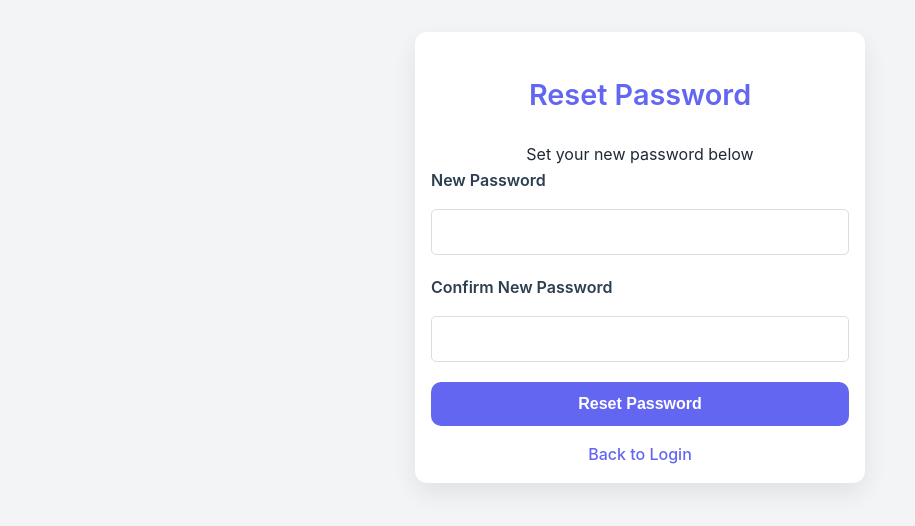
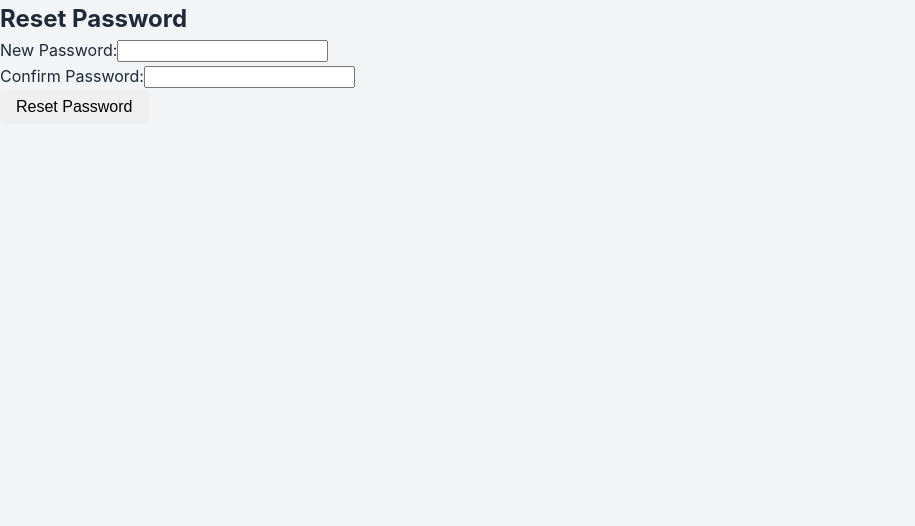
Before and after one commit to Aryan-Kamboj11/ThaparGptWeb, a React (Create React App) app in the folder thapargpt-frontend/: page /#/reset-password/1 in a window 1280 px wide. Shown: the top 526 px of the page, without its empty margins (0-915 px from the left). Built offline with nearby package versions, Linux system fonts and the light colour scheme.

Commit message:
Refactor password reset components: streamline code, enhance error handling, and improve user feedback for password reset functionality

```diff
--- a/thapargpt-frontend/src/components/ForgotPassword.js
+++ b/thapargpt-frontend/src/components/ForgotPassword.js
@@ -1,71 +1,47 @@
 import React, { useState } from 'react';
-import { Link } from 'react-router-dom';
-import api from '../api'; // Adjust the path based on your project
+import axios from 'axios';
 
-const ForgotPassword = () => {
+export default function ForgetPassword() {
   const [email, setEmail] = useState('');
   const [message, setMessage] = useState('');
-    const [error, setError] = useState('');
-    const [isLoading, setIsLoading] = useState(false);
+  const [resetLink, setResetLink] = useState('');
 
   const handleSubmit = async (e) => {
     e.preventDefault();
-        setIsLoading(true);
-        setError('');
     setMessage('');
+    setResetLink('');
 
     try {
-            const res = await api.post('/api/forgot-password', { email });
-            setMessage(res.data.message || 'Password reset instructions sent to your email.');
+      const res = await axios.post('/api/forget-password', { email });
+      setMessage(res.data.message);
+      setResetLink(res.data.resetLink); // You can show this or send by email in production
     } catch (err) {
-            setError(err.response?.data?.error || 'Failed to send reset link. Please try again.');
-        } finally {
-            setIsLoading(false);
+      setMessage(err.response?.data?.message || 'Something went wrong');
     }
   };
 
   return (
-        <div className="auth-container">
-            <h2>Forgot Password</h2>
-            <p className="text-center mt-3">Enter your email to reset your password</p>
-
-            {message && (
-                <div className="success-message">
-                    {message}
-                </div>
-            )}
-            {error && (
-                <div className="error-message">
-                    {error}
-                </div>
-            )}
-
+    <div>
+      <h2>Forget Password</h2>
       <form onSubmit={handleSubmit}>
-                <div className="form-group">
-                    <label>Email Address</label>
+        <label>
+          Email:
           <input
             type="email"
-                        className="form-control"
             value={email}
-                        onChange={(e) => setEmail(e.target.value)}
+            onChange={e => setEmail(e.target.value)}
             required
           />
-                </div>
-
-                <button
-                    type="submit"
-                    className="btn btn-primary btn-block mt-3"
-                    disabled={isLoading}
-                >
-                    {isLoading ? 'Sending...' : 'Send Reset Link'}
-                </button>
+        </label>
+        <button type="submit">Send Reset Link</button>
       </form>
 
-            <div className="text-center mt-3">
-                <Link to="/login" className="link-text">Back to Login</Link>
-            </div>
+      {message && <p>{message}</p>}
+      {resetLink && (
+        <p>
+          Reset Link: <a href={resetLink} target="_blank" rel="noopener noreferrer">{resetLink}</a>
+        </p>
+      )}
     </div>
   );
-};
-
-export default ForgotPassword;
+}
--- a/thapargpt-frontend/src/components/ResetPassword.js
+++ b/thapargpt-frontend/src/components/ResetPassword.js
@@ -1,93 +1,56 @@
 import React, { useState } from 'react';
-import { useParams, useNavigate, Link } from 'react-router-dom';
-import api from '../api'; // Adjust the import based on your structure
+import axios from 'axios';
 
-const ResetPassword = () => {
-    const { token } = useParams();
-    const navigate = useNavigate();
-
-    const [password, setPassword] = useState('');
+export default function ResetPassword({ token }) {
+  const [newPassword, setNewPassword] = useState('');
   const [confirmPassword, setConfirmPassword] = useState('');
-    const [error, setError] = useState('');
   const [message, setMessage] = useState('');
-    const [isLoading, setIsLoading] = useState(false);
 
   const handleSubmit = async (e) => {
     e.preventDefault();
-        setError('');
     setMessage('');
 
-        if (password !== confirmPassword) {
-            setError('Passwords do not match.');
+    if (newPassword !== confirmPassword) {
+      setMessage('Passwords do not match');
       return;
     }
 
-        setIsLoading(true);
-
     try {
-            const res = await api.post('/api/reset-password', { token, password });
-            setMessage(res.data.message || 'Password reset successful. You can now log in.');
-            setTimeout(() => navigate('/login'), 3000);
+      const res = await axios.post('/api/reset-password', { token, newPassword });
+      setMessage(res.data.message);
     } catch (err) {
-            setError(err.response?.data?.error || 'Failed to reset password. Please try again.');
-        } finally {
-            setIsLoading(false);
+      setMessage(err.response?.data?.message || 'Failed to reset password');
     }
   };
 
   return (
-        <div className="auth-container">
+    <div>
       <h2>Reset Password</h2>
-            <p className="text-center mt-3">Set your new password below</p>
-
-            {message && (
-                <div className="success-message">
-                    {message}
-                </div>
-            )}
-            {error && (
-                <div className="error-message">
-                    {error}
-                </div>
-            )}
-
       <form onSubmit={handleSubmit}>
-                <div className="form-group">
-                    <label>New Password</label>
+        <label>
+          New Password:
           <input
             type="password"
-                        className="form-control"
-                        value={password}
-                        onChange={(e) => setPassword(e.target.value)}
+            value={newPassword}
+            onChange={e => setNewPassword(e.target.value)}
             required
           />
-                </div>
-
-                <div className="form-group">
-                    <label>Confirm New Password</label>
+        </label>
+        <br />
+        <label>
+          Confirm Password:
           <input
             type="password"
-                        className="form-control"
             value={confirmPassword}
-                        onChange={(e) => setConfirmPassword(e.target.value)}
+            onChange={e => setConfirmPassword(e.target.value)}
             required
           />
-                </div>
-
-                <button
-                    type="submit"
-                    className="btn btn-primary btn-block mt-3"
-                    disabled={isLoading}
-                >
-                    {isLoading ? 'Resetting...' : 'Reset Password'}
-                </button>
+        </label>
+        <br />
+        <button type="submit">Reset Password</button>
       </form>
 
-            <div className="text-center mt-3">
-                <Link to="/login" className="link-text">Back to Login</Link>
-            </div>
+      {message && <p>{message}</p>}
     </div>
   );
-};
-
-export default ResetPassword;
+}
```
Lines whose indentation alone changed are shown as unchanged.
